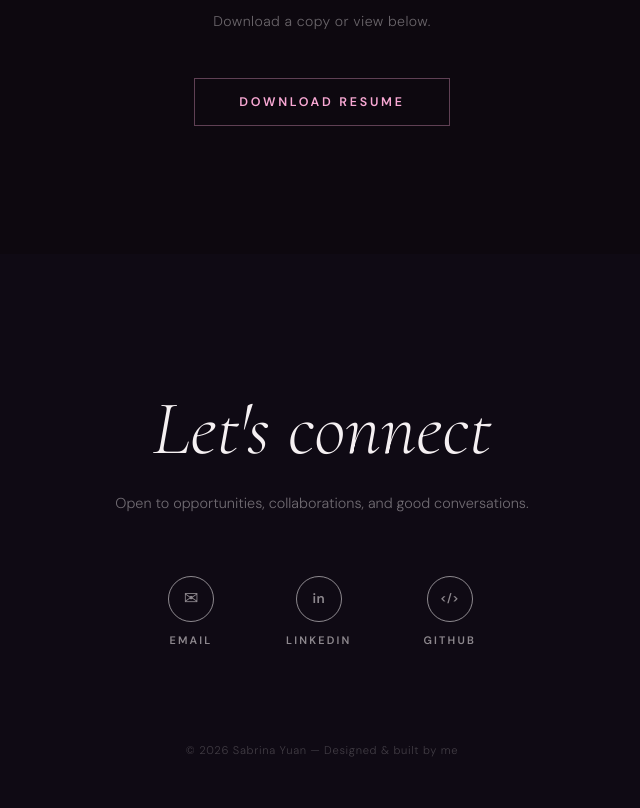
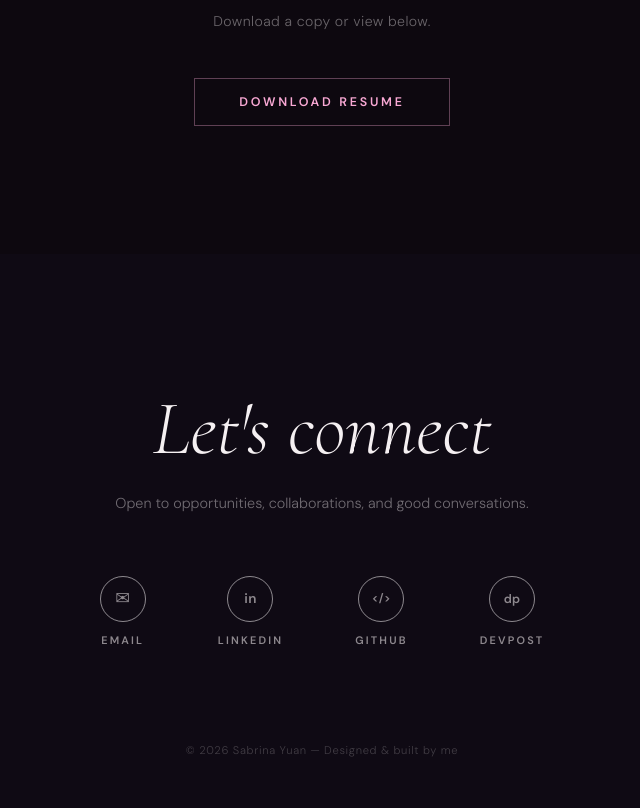
Before and after one commit to sabrinayuan07-cloud/Portfolio, a plain HTML site: page index.html in a window 1280 px wide. Shown: the part 2892-3700 px from the top of the page, without its empty margins (318-958 px from the left). Drawn offline with nearby package versions, Linux system fonts and the light colour scheme.

Commit message:
Add real LinkedIn, GitHub, and DevPost links to contact section
Co-Authored-By: Claude Sonnet 4.6 <noreply@anthropic.com>

```diff
--- a/index.html
+++ b/index.html
@@ -627,13 +627,17 @@
           <div class="clink-icon">✉</div>
           <span class="clink-label">Email</span>
         </a>
-        <a href="https://linkedin.com/in/sabrinayuan" class="clink" target="_blank" rel="noopener">
+        <a href="https://www.linkedin.com/in/sabrina-yuan-062b4422b" class="clink" target="_blank" rel="noopener">
           <div class="clink-icon" style="font-family:'DM Sans',sans-serif; font-weight:700; font-size:.85rem; letter-spacing:.02em;">in</div>
           <span class="clink-label">LinkedIn</span>
         </a>
         <a href="https://github.com/sabrinayuan07-cloud" class="clink" target="_blank" rel="noopener">
           <div class="clink-icon" style="font-family:'DM Sans',sans-serif; font-weight:600; font-size:.72rem; letter-spacing:.04em;">&lt;/&gt;</div>
           <span class="clink-label">GitHub</span>
+        </a>
+        <a href="https://devpost.com/sabrinayuan07-cloud" class="clink" target="_blank" rel="noopener">
+          <div class="clink-icon" style="font-family:'DM Sans',sans-serif; font-weight:700; font-size:.78rem; letter-spacing:.02em;">dp</div>
+          <span class="clink-label">DevPost</span>
         </a>
       </div>
 
```
